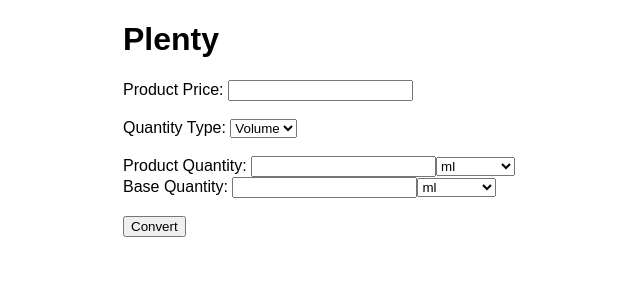
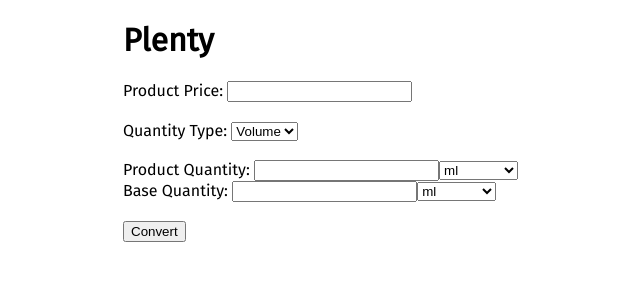
Before and after one commit to pboi20/plenty, a React (Create React App) app: page / in a window 1280 px wide. Shown: the top 300 px of the page, without its empty margins (117-757 px from the left). Built offline with nearby package versions, Linux system fonts and the light colour scheme.

Commit message:
Add webfont (Fira Sans)

```diff
--- a/public/index.html
+++ b/public/index.html
@@ -6,6 +6,7 @@
     <meta name="theme-color" content="#000000">
     <link rel="manifest" href="%PUBLIC_URL%/manifest.json">
     <link rel="shortcut icon" href="%PUBLIC_URL%/favicon.ico">
+    <link href="https://fonts.googleapis.com/css?family=Fira+Sans" rel="stylesheet">
     <title>Plenty</title>
   </head>
   <body>
--- a/src/index.css
+++ b/src/index.css
@@ -1,7 +1,7 @@
 body {
   margin: 0;
   padding: 0;
-  font-family: sans-serif;
+  font-family: 'Fira Sans', sans-serif;
 }
 
 .App {
```
